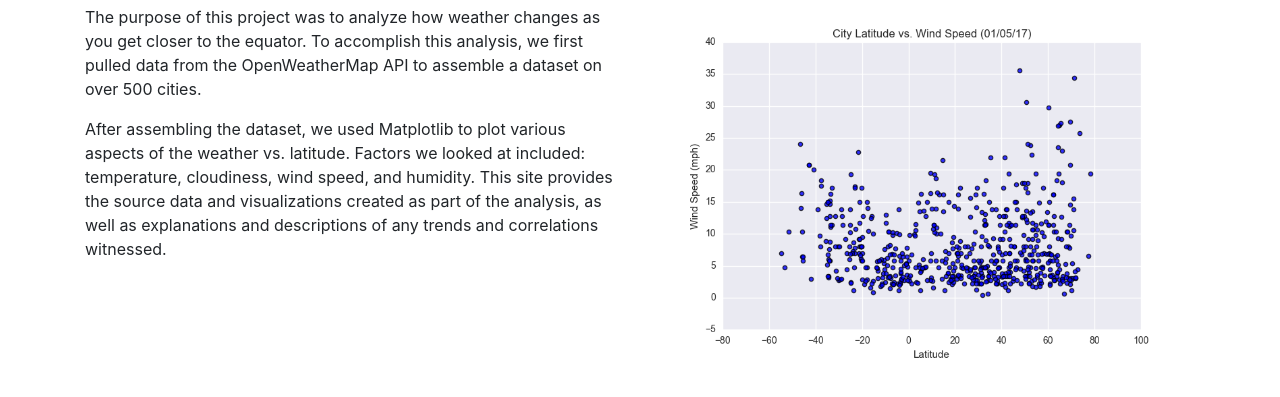
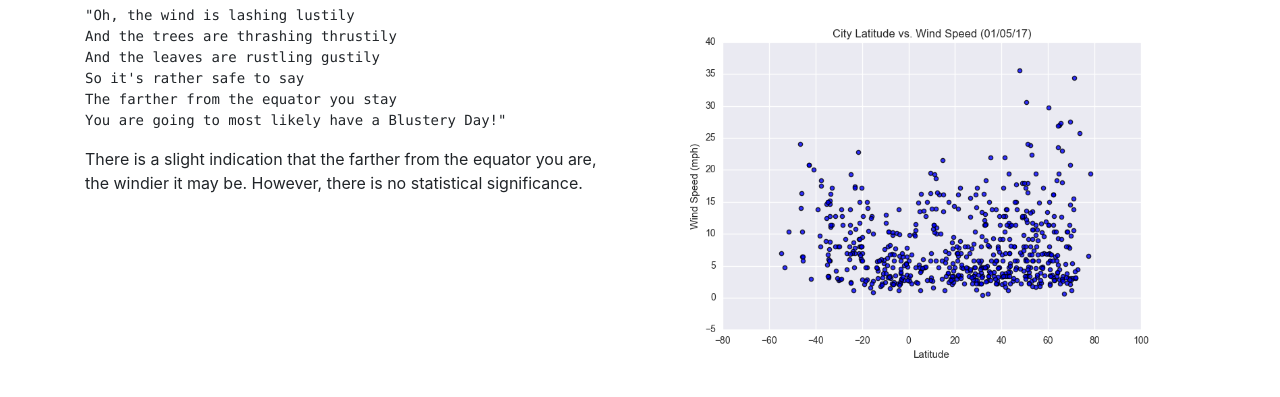
Before and after one commit to eliseaccount01/eliseaccount01.github.io, a plain HTML site: page It'sARatherBlusteryDay.html in a window 1280 px wide. Shown: the part 155-552 px from the top of the page. Drawn offline with nearby package versions, Linux system fonts and the light colour scheme.

Commit message:
Finish up descriptions

```diff
--- a/It'sARatherBlusteryDay.html
+++ b/It'sARatherBlusteryDay.html
@@ -59,23 +59,19 @@
         <div class="row">
             <main class="col-md-6">
 
-                <p>
-                    The purpose of this project was to analyze how weather changes as you get closer to the equator. To
-                    accomplish this analysis, we first pulled data from the OpenWeatherMap API to assemble a
-                    dataset on over 500 cities.
-                </p>
-                <p>
-                    After assembling the dataset, we used Matplotlib to plot various aspects of the weather vs.
-                    latitude.
-                    Factors we looked at included: temperature, cloudiness, wind speed, and humidity. This site provides
-                    the
-                    source data and visualizations created as part of the analysis, as well as explanations and
-                    descriptions of
-                    any trends and correlations witnessed.
-                </p>
+<pre>
+"Oh, the wind is lashing lustily
+And the trees are thrashing thrustily
+And the leaves are rustling gustily
+So it's rather safe to say
+The farther from the equator you stay
+You are going to most likely have a Blustery Day!"
+</pre>
+                <p> There is a slight indication that the farther from the equator you are, the windier it may be.
+                    However, there is no statistical significance. </p>
             </main>
 
-            <img class="col-md-6" src="assets/Wind.png"/>
+            <img class="col-md-6" src="assets/Wind.png" />
         </div>
     </div>
 
```
Also changed, not shown: OnCloud9.html (+5 -13 lines).
